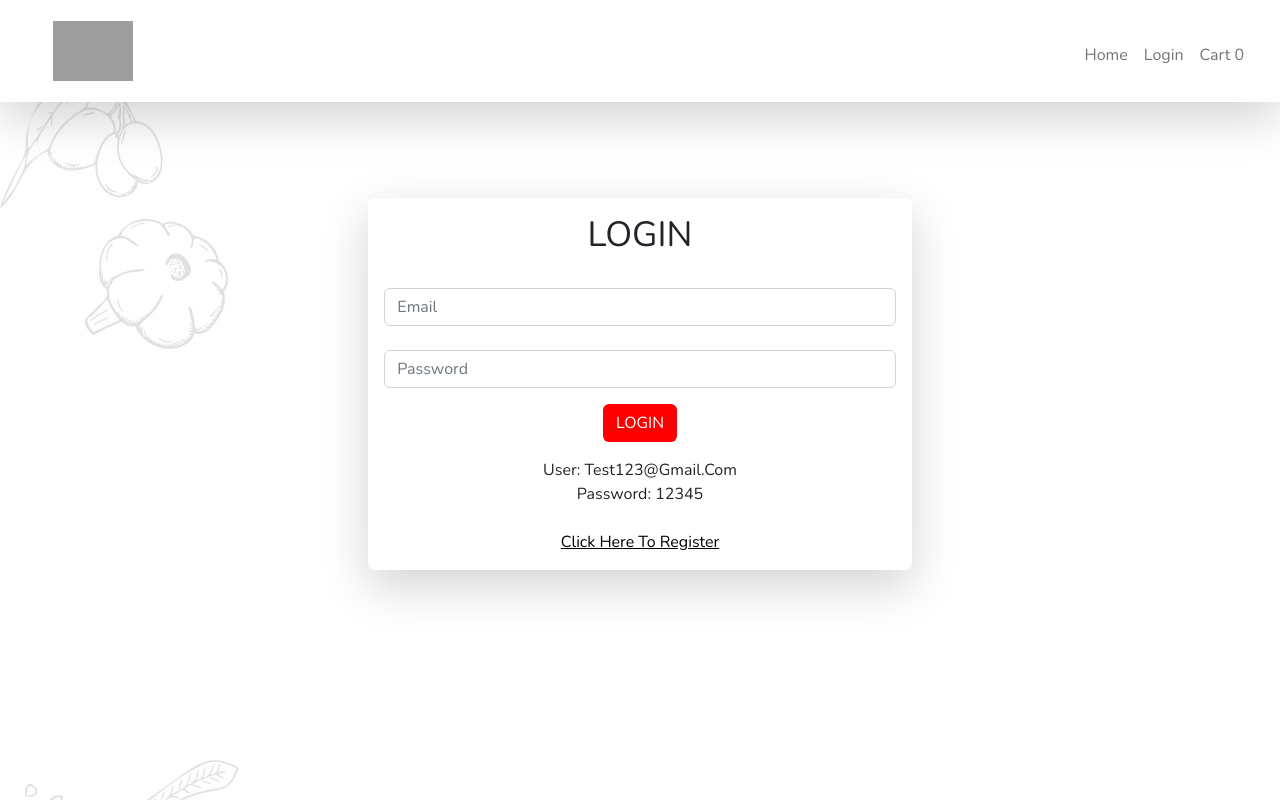
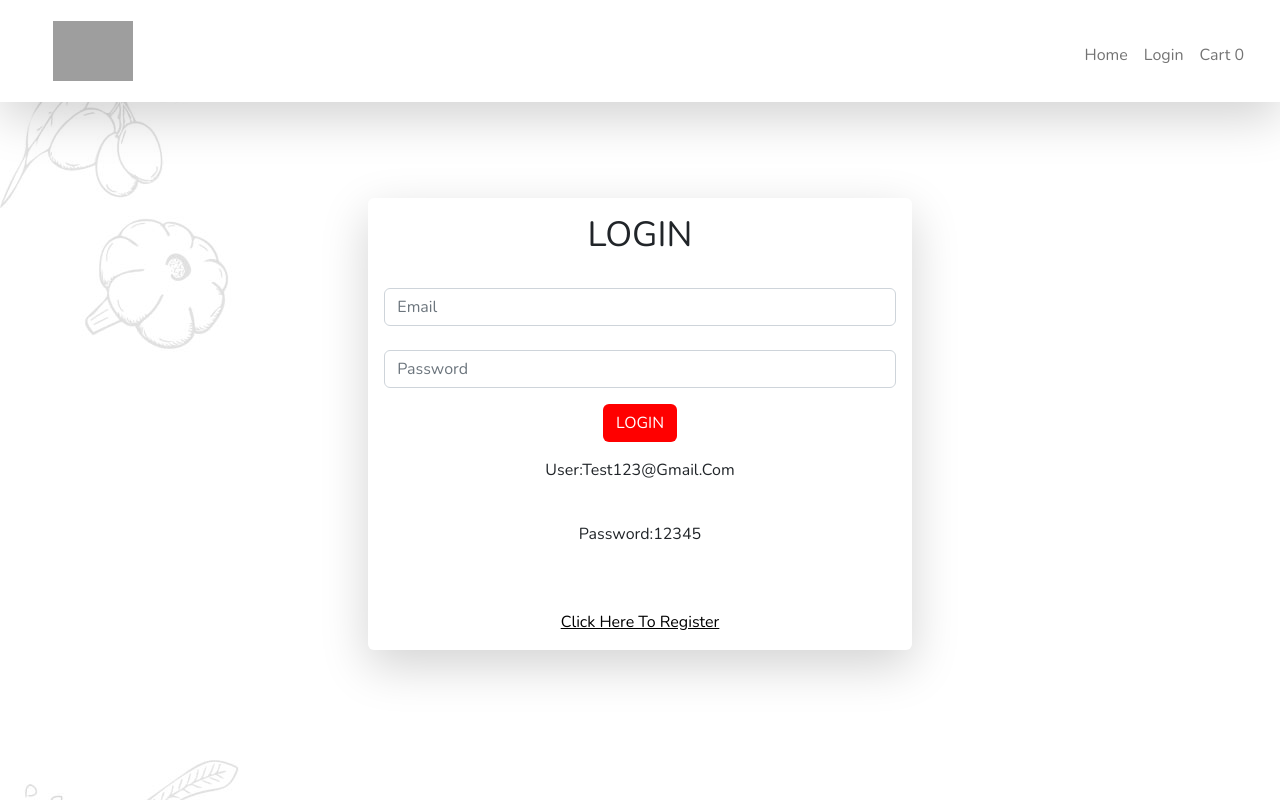
Before and after one commit to Abdulhadhi1/foodapp-front-end, a React (Create React App) app: page /login in a window 1280 px wide. Built offline with nearby package versions, Linux system fonts and the light colour scheme; grey boxes are pictures that could not be loaded.

Commit message:
Update LoginScreen.js

```diff
--- a/src/screens/LoginScreen.js
+++ b/src/screens/LoginScreen.js
@@ -55,8 +55,8 @@ export default function LoginScreen() {
             >
               LOGIN
             </button><br />
-            User: test123@gmail.com<br/>
-            Password: 12345
+           <p> User:test123@gmail.com</p><br/>
+           <p> Password:12345</p>
             <br />    <br />
             <a style={{ color: "black" }} href="/register" className="lg-title">
               Click Here To Register
```
